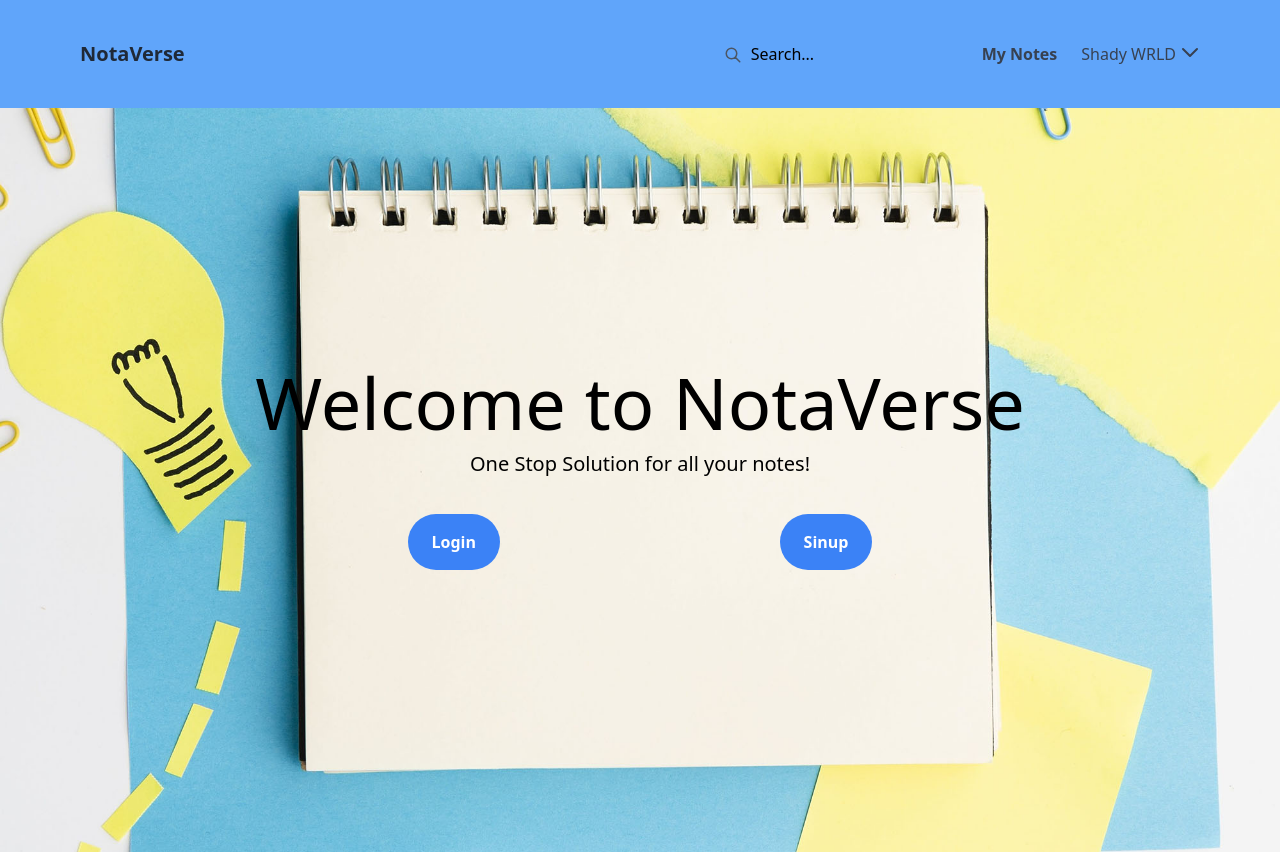
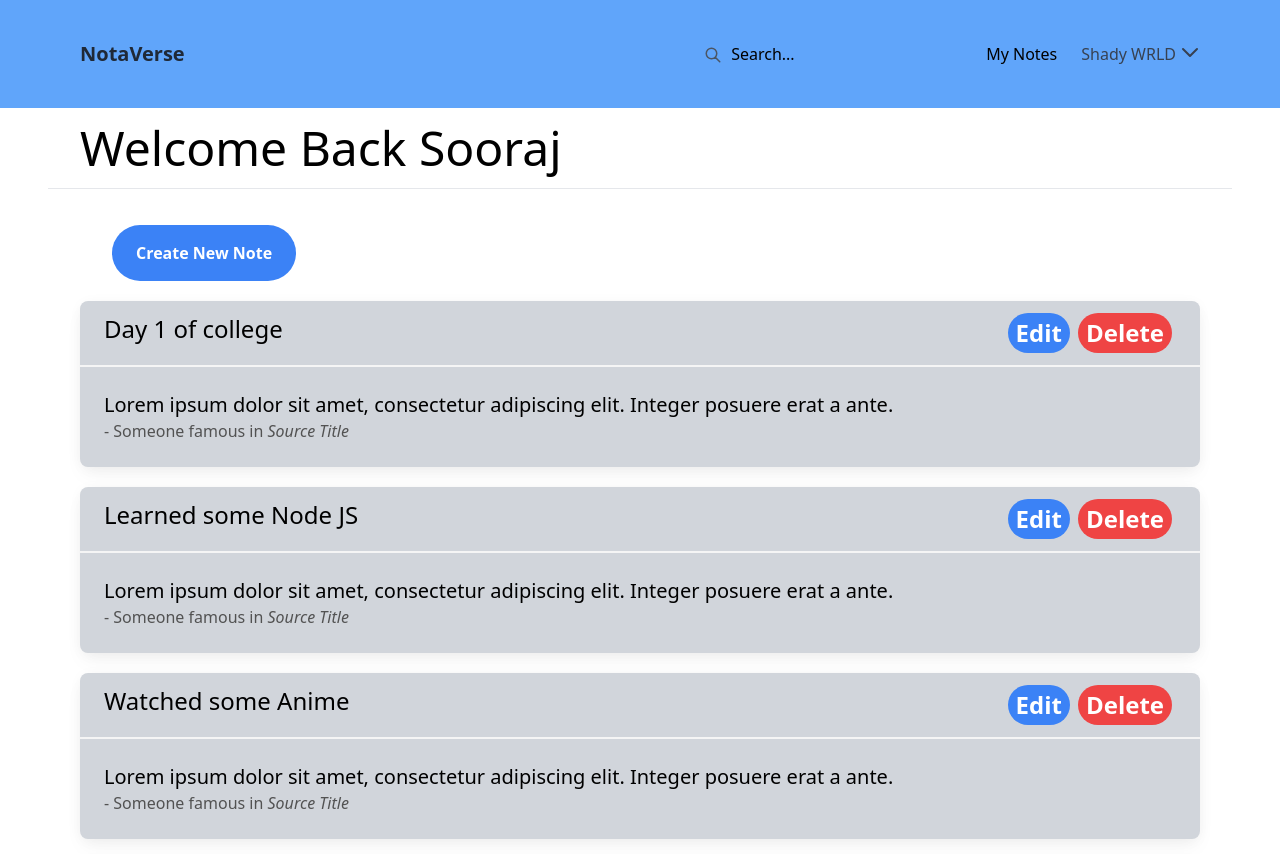
Before and after one commit to sooraj1002/NotaVerse, a React (Vite) app in the folder frontend/: page /mynotes in a window 1280 px wide. Shown: the top 854 px of the page. Built offline with nearby package versions, Linux system fonts and the light colour scheme.

Commit message:
added note component, rendered dummy data as notes

```diff
--- /dev/null
+++ b/frontend/data/notes.ts
@@ -0,0 +1,37 @@
+interface Note {
+    _id: string;
+    title: string;
+    content: string;
+    category: string;
+}
+
+const notes: Note[] = [
+  {
+    _id: "1",
+    title: "Day 1 of college",
+    content:
+      "I made a few new friends and introduced myself to a lot of new teachers.",
+    category: "College",
+  },
+  {
+    _id: "2",
+    title: "Learned some Node JS",
+    content: "Learned how to create a server in node JS and my first API",
+    category: "Learning",
+  },
+  {
+    _id: "3",
+    title: "Watched some Anime",
+    content: "Finished 2 seasons of Attack on Titan and My Hero academia.",
+    category: "Entertainment",
+  },
+  {
+    _id: "4",
+    title: "Started React JS",
+    content:
+      "Made my first App in React JS, feels awesome to learn something new. I aim to be a full stack dev someday",
+    category: "Learning",
+  },
+];
+
+export default notes;
--- a/frontend/src/App.tsx
+++ b/frontend/src/App.tsx
@@ -1,12 +1,19 @@
 import Header from "./Components/Header/Header";
 import Footer from "./Components/Footer/Footer";
 import LandingPage from "./Pages/LandingPage/LandingPage";
+import { Route, BrowserRouter as Router, Routes } from "react-router-dom";
+import MyNotes from "./Pages/MyNotes/MyNotes";
 
 export default function App() {
   return (
     <>
       <Header />
-      <LandingPage />
+      <Router>
+        <Routes>
+          <Route path="/" element={<LandingPage />} />
+          <Route path="/mynotes" element={<MyNotes />} />
+        </Routes>
+      </Router>
       <Footer />
     </>
   );
--- /dev/null
+++ b/frontend/src/Components/Button/Button.tsx
@@ -0,0 +1,12 @@
+interface ButtonProps {
+  title: string;
+  customClass?: string;
+}
+
+const Button: React.FC<ButtonProps> = ({ title, customClass = "" }) => {
+  const buttonClass =
+    "bg-blue-500 text-white font-bold rounded-full " + customClass;
+  return <button className={buttonClass}>{title}</button>;
+};
+
+export default Button;
--- /dev/null
+++ b/frontend/src/Components/Card/Card.tsx
@@ -0,0 +1,36 @@
+import React from "react";
+import Button from "../Button/Button";
+
+interface CardProps {
+  title: string;
+}
+
+const Card: React.FC<CardProps> = ({ title }) => {
+  return (
+    <div className="block rounded-lg bg-gray-300 shadow-[0_2px_15px_-3px_rgba(0,0,0,0.07),0_10px_20px_-2px_rgba(0,0,0,0.04)] my-5">
+      <div className="flex justify-between border-b-2 border-neutral-100 px-6 py-3 dark:border-neutral-600 text-black text-2xl">
+        <span className="cursor-pointer">{title}</span>
+        <div>
+          <Button title="Edit" customClass="px-2 py-1 mx-1 hover:bg-blue-700" />
+          <Button
+            title="Delete"
+            customClass="px-2 py-1 mx-1 bg-red-500 hover:bg-red-700"
+          />
+        </div>
+      </div>
+      <div className="p-6">
+        <blockquote>
+          <p className="text-xl">
+            Lorem ipsum dolor sit amet, consectetur adipiscing elit. Integer
+            posuere erat a ante.
+          </p>
+        </blockquote>
+        <figcaption className="text-md text-neutral-600 dark:text-neutral-400">
+          - Someone famous in <cite title="Source Title">Source Title</cite>
+        </figcaption>
+      </div>
+    </div>
+  );
+};
+
+export default Card;
--- a/frontend/src/Components/Header/Header.tsx
+++ b/frontend/src/Components/Header/Header.tsx
@@ -31,7 +31,10 @@ const Navbar: React.FC = () => {
           />
         </div>
         <ul className="flex items-center space-x-6">
-          <li className="font-semibold text-gray-700">My Notes</li>
+          <li className="font-semibold text-gray-700"></li>
+          <li>
+            <a href="/mynotes">My Notes</a>
+          </li>
           <li className="group relative">
             <button className="flex items-center space-x-1 text-gray-700 group-hover:text-blue-500">
               <span>Shady WRLD</span>
--- /dev/null
+++ b/frontend/src/Components/PageTemplate/PageTemplate.tsx
@@ -0,0 +1,26 @@
+import { ReactNode } from "react";
+
+interface PageTemplateProps {
+  title: string;
+  children: ReactNode;
+}
+
+const PageTemplate: React.FC<PageTemplateProps> = ({ title, children }) => {
+  return (
+    <>
+      <div className="flex flex-col min-h-screen px-12">
+        {title && (
+          <>
+            <h1 className="text-xl md:text-5xl py-4 font-work-sans px-8">
+              {title}
+            </h1>
+            <hr className="py-2 " />
+          </>
+        )}
+        <div className="px-8">{children}</div>
+      </div>
+    </>
+  );
+};
+
+export default PageTemplate;
--- /dev/null
+++ b/frontend/src/Pages/MyNotes/MyNotes.tsx
@@ -0,0 +1,21 @@
+import { Link } from "react-router-dom";
+import PageTemplate from "../../Components/PageTemplate/PageTemplate";
+import Card from "../../Components/Card/Card";
+import notes from "../../../data/notes";
+
+const MyNotes = () => {
+  return (
+    <PageTemplate title="Welcome Back Sooraj ">
+      <Link to="create">
+        <button className="bg-blue-500 hover:bg-blue-700 text-white font-bold py-4 px-6 rounded-full ml-8 mt-5">
+          Create New Note
+        </button>
+      </Link>
+      {notes.map((note) => (
+        <Card title={note.title} key={note._id} />
+      ))}
+    </PageTemplate>
+  );
+};
+
+export default MyNotes;
--- a/frontend/src/index.css
+++ b/frontend/src/index.css
@@ -1,3 +1,5 @@
 @tailwind base;
 @tailwind components;
 @tailwind utilities;
+
+@import url("https://fonts.googleapis.com/css2?family=Work+Sans:wght@200&display=swap");
--- a/frontend/tailwind.config.js
+++ b/frontend/tailwind.config.js
@@ -1,11 +1,12 @@
 /** @type {import('tailwindcss').Config} */
 export default {
-   content: [
-    "./index.html",
-    "./src/**/*.{js,ts,jsx,tsx}",
-  ],
+  content: ["./index.html", "./src/**/*.{js,ts,jsx,tsx}"],
   theme: {
-    extend: {},
+    extend: {
+      fontFamily: {
+        "work-sans": ["Work Sans", "sans"],
+      },
+    },
   },
   plugins: [],
-}
+};
```
